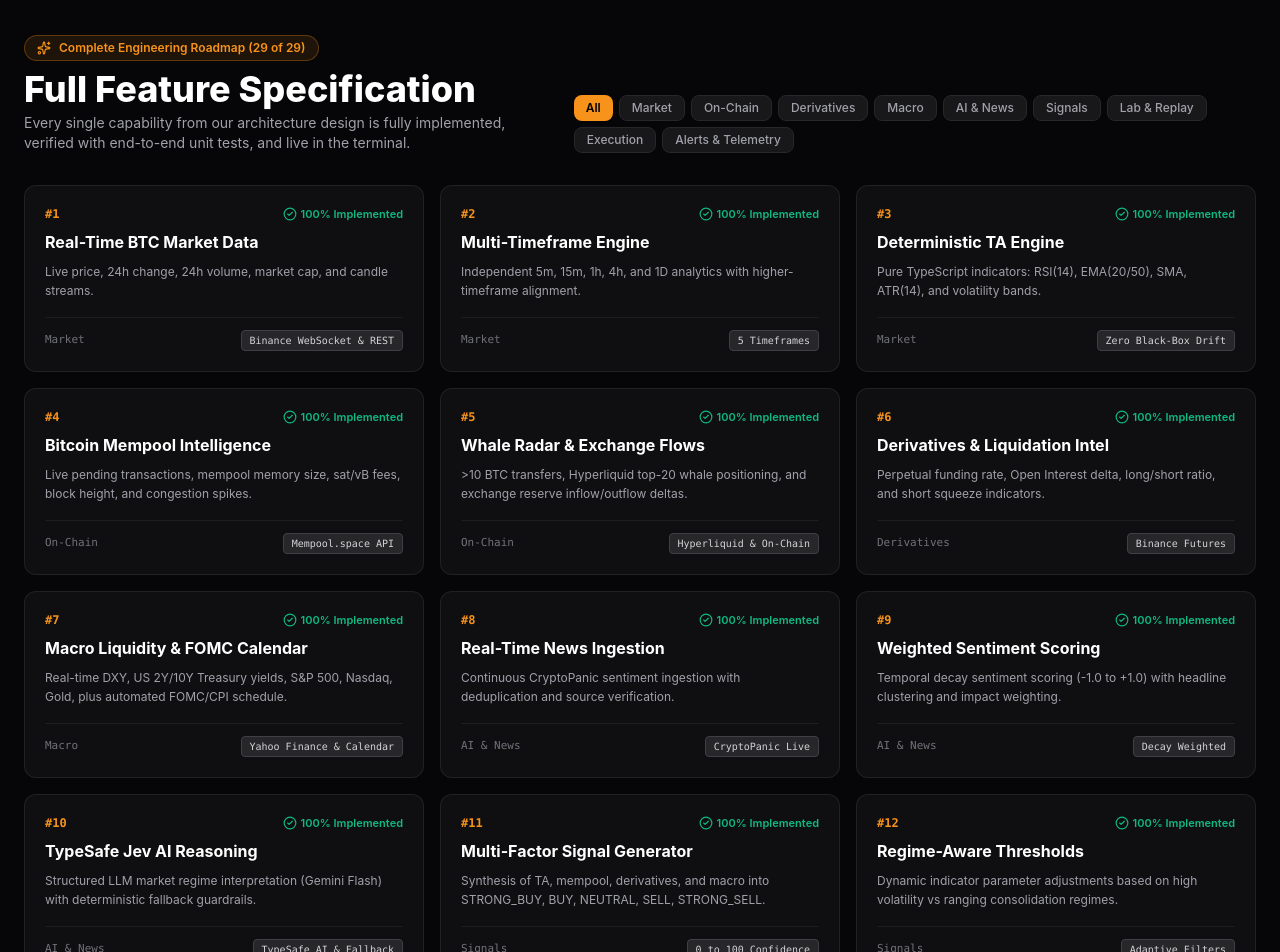
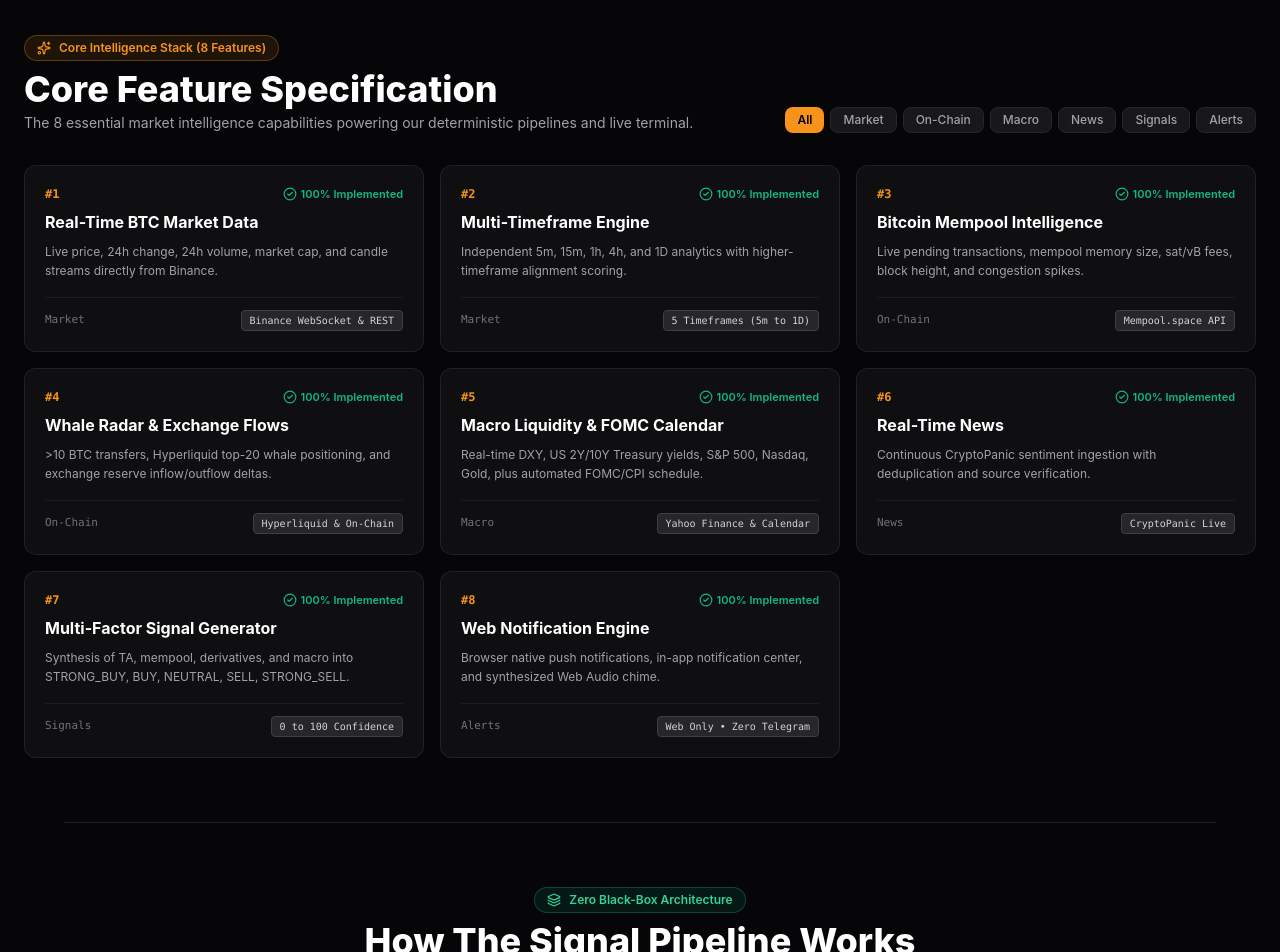
Before and after one commit to BhavyaKachhadiya/BTC-news, a Next.js app: page / in a window 1280 px wide. Shown: the part 1480-2432 px from the top of the page. Built offline with nearby package versions, Linux system fonts and the light colour scheme.

Commit message:
feat(landing): update features list to the 8 core features

```diff
--- a/app/page.tsx
+++ b/app/page.tsx
@@ -44,35 +44,14 @@ interface FeatureCard {
 }
 
 const ALL_FEATURES: FeatureCard[] = [
-  { id: 1, category: "Market", title: "Real-Time BTC Market Data", desc: "Live price, 24h change, 24h volume, market cap, and candle streams.", highlight: "Binance WebSocket & REST" },
-  { id: 2, category: "Market", title: "Multi-Timeframe Engine", desc: "Independent 5m, 15m, 1h, 4h, and 1D analytics with higher-timeframe alignment.", highlight: "5 Timeframes" },
-  { id: 3, category: "Market", title: "Deterministic TA Engine", desc: "Pure TypeScript indicators: RSI(14), EMA(20/50), SMA, ATR(14), and volatility bands.", highlight: "Zero Black-Box Drift" },
-  { id: 4, category: "On-Chain", title: "Bitcoin Mempool Intelligence", desc: "Live pending transactions, mempool memory size, sat/vB fees, block height, and congestion spikes.", highlight: "Mempool.space API" },
-  { id: 5, category: "On-Chain", title: "Whale Radar & Exchange Flows", desc: ">10 BTC transfers, Hyperliquid top-20 whale positioning, and exchange reserve inflow/outflow deltas.", highlight: "Hyperliquid & On-Chain" },
-  { id: 6, category: "Derivatives", title: "Derivatives & Liquidation Intel", desc: "Perpetual funding rate, Open Interest delta, long/short ratio, and short squeeze indicators.", highlight: "Binance Futures" },
-  { id: 7, category: "Macro", title: "Macro Liquidity & FOMC Calendar", desc: "Real-time DXY, US 2Y/10Y Treasury yields, S&P 500, Nasdaq, Gold, plus automated FOMC/CPI schedule.", highlight: "Yahoo Finance & Calendar" },
-  { id: 8, category: "AI & News", title: "Real-Time News Ingestion", desc: "Continuous CryptoPanic sentiment ingestion with deduplication and source verification.", highlight: "CryptoPanic Live" },
-  { id: 9, category: "AI & News", title: "Weighted Sentiment Scoring", desc: "Temporal decay sentiment scoring (-1.0 to +1.0) with headline clustering and impact weighting.", highlight: "Decay Weighted" },
-  { id: 10, category: "AI & News", title: "TypeSafe Jev AI Reasoning", desc: "Structured LLM market regime interpretation (Gemini Flash) with deterministic fallback guardrails.", highlight: "TypeSafe AI & Fallback" },
-  { id: 11, category: "Signals", title: "Multi-Factor Signal Generator", desc: "Synthesis of TA, mempool, derivatives, and macro into STRONG_BUY, BUY, NEUTRAL, SELL, STRONG_SELL.", highlight: "0 to 100 Confidence" },
-  { id: 12, category: "Signals", title: "Regime-Aware Thresholds", desc: "Dynamic indicator parameter adjustments based on high volatility vs ranging consolidation regimes.", highlight: "Adaptive Filters" },
-  { id: 13, category: "Signals", title: "Confidence Scoring Matrix", desc: "Granular multi-factor matrix weighting indicator confluence, volume confirmation, and macro trends.", highlight: "Multi-Factor Confluence" },
-  { id: 14, category: "Signals", title: "Auditable Signal History", desc: "Persistent historical signal log tracking entry price, generated parameters, and timestamped context.", highlight: "Full Decision Audit" },
-  { id: 15, category: "Lab & Replay", title: "Strategy Backtesting Lab", desc: "Historical simulation on real BTC candles calculating win rate, profit factor, max drawdown, and Sharpe.", highlight: "Backtest Simulator" },
-  { id: 16, category: "Lab & Replay", title: "Persistent Strategy Lab", desc: "Full CRUD database persistence to create, save, load, and version custom trading strategies.", highlight: "Prisma DB Storage" },
-  { id: 17, category: "Lab & Replay", title: "Interactive Candle Data Replay", desc: "Candle-by-candle playback simulator with Play, Pause, Step-Forward controls and speed scrubber (1x-10x).", highlight: "Interactive Scrubber" },
-  { id: 18, category: "Execution", title: "Automated Paper Execution", desc: "Simulated order execution with realistic slippage, simulated transaction fees, and position sizing.", highlight: "Zero Real Capital Risk" },
-  { id: 19, category: "Execution", title: "Dynamic Stop-Loss & Take-Profit", desc: "ATR-based volatility-adjusted stops and multi-tier profit targets calculated automatically.", highlight: "ATR-Based Trailing" },
-  { id: 20, category: "Execution", title: "Portfolio Tracking & PnL", desc: "Live virtual portfolio ledger tracking open positions, unrealized gain, realized PnL, and ROI.", highlight: "Real-Time Ledger" },
-  { id: 21, category: "Execution", title: "Post-Trade Outcome Evaluator", desc: "Automatic 1h, 4h, and 24h post-signal price evaluation checking whether trade hit targets.", highlight: "1h / 4h / 24h Checks" },
-  { id: 22, category: "Alerts & Telemetry", title: "Web Notification Engine", desc: "Browser native push notifications, in-app notification center, and synthesized Web Audio chime.", highlight: "Web Only • Zero Telegram" },
-  { id: 23, category: "Alerts & Telemetry", title: "Unified Health & Telemetry", desc: "Active latency and freshness monitoring across Binance, Mempool, Yahoo, and Hyperliquid with fallback.", highlight: "Circuit Breakers" },
-  { id: 24, category: "Alerts & Telemetry", title: "Graceful Fallback Mode", desc: "Automatic degradation to offline baseline caches if upstream providers rate-limit or experience downtime.", highlight: "Fault Tolerant" },
-  { id: 25, category: "UI & UX", title: "Glassmorphic Terminal Dashboard", desc: "High-density multi-card dashboard designed for quantitative market intelligence and multi-chart monitoring.", highlight: "Dark Mode Native" },
-  { id: 26, category: "UI & UX", title: "Real-Time Live Telemetry Cards", desc: "Dynamic color-coded meters, sparklines, gauges, and status badges across all data modules.", highlight: "Responsive & Alive" },
-  { id: 27, category: "UI & UX", title: "Runtime Toggleable Settings", desc: "Instant toggling between Hybrid (Deterministic + Jev AI) and Pure Deterministic Rule mode in real time.", highlight: "Hot-Swappable" },
-  { id: 28, category: "Security", title: "Strict Safety Architecture", desc: "Zero exchange API write keys, zero live funds connectivity, and strictly enforced paper-only execution.", highlight: "Read-Only Market Ingest" },
-  { id: 29, category: "Security", title: "TypeSafe Zod Validation", desc: "Every incoming market quote, order payload, and AI output is strictly validated through Zod schemas.", highlight: "End-to-End Type Safety" },
+  { id: 1, category: "Market", title: "Real-Time BTC Market Data", desc: "Live price, 24h change, 24h volume, market cap, and candle streams directly from Binance.", highlight: "Binance WebSocket & REST" },
+  { id: 2, category: "Market", title: "Multi-Timeframe Engine", desc: "Independent 5m, 15m, 1h, 4h, and 1D analytics with higher-timeframe alignment scoring.", highlight: "5 Timeframes (5m to 1D)" },
+  { id: 3, category: "On-Chain", title: "Bitcoin Mempool Intelligence", desc: "Live pending transactions, mempool memory size, sat/vB fees, block height, and congestion spikes.", highlight: "Mempool.space API" },
+  { id: 4, category: "On-Chain", title: "Whale Radar & Exchange Flows", desc: ">10 BTC transfers, Hyperliquid top-20 whale positioning, and exchange reserve inflow/outflow deltas.", highlight: "Hyperliquid & On-Chain" },
+  { id: 5, category: "Macro", title: "Macro Liquidity & FOMC Calendar", desc: "Real-time DXY, US 2Y/10Y Treasury yields, S&P 500, Nasdaq, Gold, plus automated FOMC/CPI schedule.", highlight: "Yahoo Finance & Calendar" },
+  { id: 6, category: "News", title: "Real-Time News", desc: "Continuous CryptoPanic sentiment ingestion with deduplication and source verification.", highlight: "CryptoPanic Live" },
+  { id: 7, category: "Signals", title: "Multi-Factor Signal Generator", desc: "Synthesis of TA, mempool, derivatives, and macro into STRONG_BUY, BUY, NEUTRAL, SELL, STRONG_SELL.", highlight: "0 to 100 Confidence" },
+  { id: 8, category: "Alerts", title: "Web Notification Engine", desc: "Browser native push notifications, in-app notification center, and synthesized Web Audio chime.", highlight: "Web Only • Zero Telegram" },
 ];
 
 export default function HomePage() {
@@ -80,7 +59,7 @@ export default function HomePage() {
   const [selectedCategory, setSelectedCategory] = useState<string>("All");
   const [chimePlayed, setChimePlayed] = useState(false);
 
-  const categories = ["All", "Market", "On-Chain", "Derivatives", "Macro", "AI & News", "Signals", "Lab & Replay", "Execution", "Alerts & Telemetry"];
+  const categories = ["All", "Market", "On-Chain", "Macro", "News", "Signals", "Alerts"];
 
   const filteredFeatures = selectedCategory === "All"
     ? ALL_FEATURES
@@ -117,7 +96,7 @@ export default function HomePage() {
           </div>
 
           <div className="hidden md:flex items-center gap-6 text-sm text-zinc-400">
-            <a href="#features" className="hover:text-btc-gold transition-colors">Features (29/29)</a>
+            <a href="#features" className="hover:text-btc-gold transition-colors">Features (8 Core)</a>
             <a href="#terminal-preview" className="hover:text-btc-gold transition-colors">Live Preview</a>
             <a href="#architecture" className="hover:text-btc-gold transition-colors">Architecture</a>
             <a href="#alerts-telemetry" className="hover:text-btc-gold transition-colors">Alert Engine</a>
@@ -176,7 +155,7 @@ export default function HomePage() {
             href="#features"
             className="w-full sm:w-auto inline-flex items-center justify-center gap-2 px-6 py-3.5 rounded-xl border border-zinc-800 bg-surface-50/70 hover:bg-surface-100 text-zinc-300 hover:text-white font-medium text-sm transition-all"
           >
-            <span>Explore All 29 Features</span>
+            <span>Explore 8 Core Features</span>
             <ChevronRight className="w-4 h-4 text-zinc-500" />
           </a>
         </div>
@@ -184,7 +163,7 @@ export default function HomePage() {
         {/* Quick Stats Bar */}
         <div className="grid grid-cols-2 md:grid-cols-4 gap-3 pt-6 max-w-4xl mx-auto">
           <div className="p-4 rounded-xl border border-zinc-800/80 bg-surface-50/40 text-left">
-            <div className="text-2xl font-extrabold text-btc-gold font-mono">29 / 29</div>
+            <div className="text-2xl font-extrabold text-btc-gold font-mono">8 Core</div>
             <div className="text-xs text-zinc-300 font-semibold mt-0.5">Features Complete</div>
             <div className="text-[11px] text-zinc-500 mt-1">100% audit & unit tested</div>
           </div>
@@ -544,17 +523,17 @@ export default function HomePage() {
         </div>
       </section>
 
-      {/* Feature Matrix Showcase (All 29 Features) */}
+      {/* Feature Matrix Showcase (8 Core Features) */}
       <section id="features" className="py-16 px-4 sm:px-6 max-w-7xl mx-auto space-y-8">
         <div className="flex flex-col md:flex-row md:items-end justify-between gap-4">
           <div>
             <div className="inline-flex items-center gap-2 px-3 py-1 rounded-full border border-btc-gold/30 bg-btc-gold/10 text-btc-gold text-xs font-semibold mb-2">
               <Sparkles className="w-3.5 h-3.5" />
-              Complete Engineering Roadmap (29 of 29)
+              Core Intelligence Stack (8 Features)
             </div>
-            <h2 className="text-3xl sm:text-4xl font-extrabold text-white">Full Feature Specification</h2>
+            <h2 className="text-3xl sm:text-4xl font-extrabold text-white">Core Feature Specification</h2>
             <p className="text-sm text-zinc-400 mt-1 max-w-2xl">
-              Every single capability from our architecture design is fully implemented, verified with end-to-end unit tests, and live in the terminal.
+              The 8 essential market intelligence capabilities powering our deterministic pipelines and live terminal.
             </p>
           </div>
 
@@ -727,7 +706,7 @@ export default function HomePage() {
             <span>•</span>
             <span className="text-signal-long flex items-center gap-1 font-mono">
               <span className="w-2 h-2 rounded-full bg-signal-long inline-block animate-pulse" />
-              All 29 Features Active
+              8 Core Features Active
             </span>
           </div>
           <div className="text-zinc-500 text-center sm:text-right">
```
